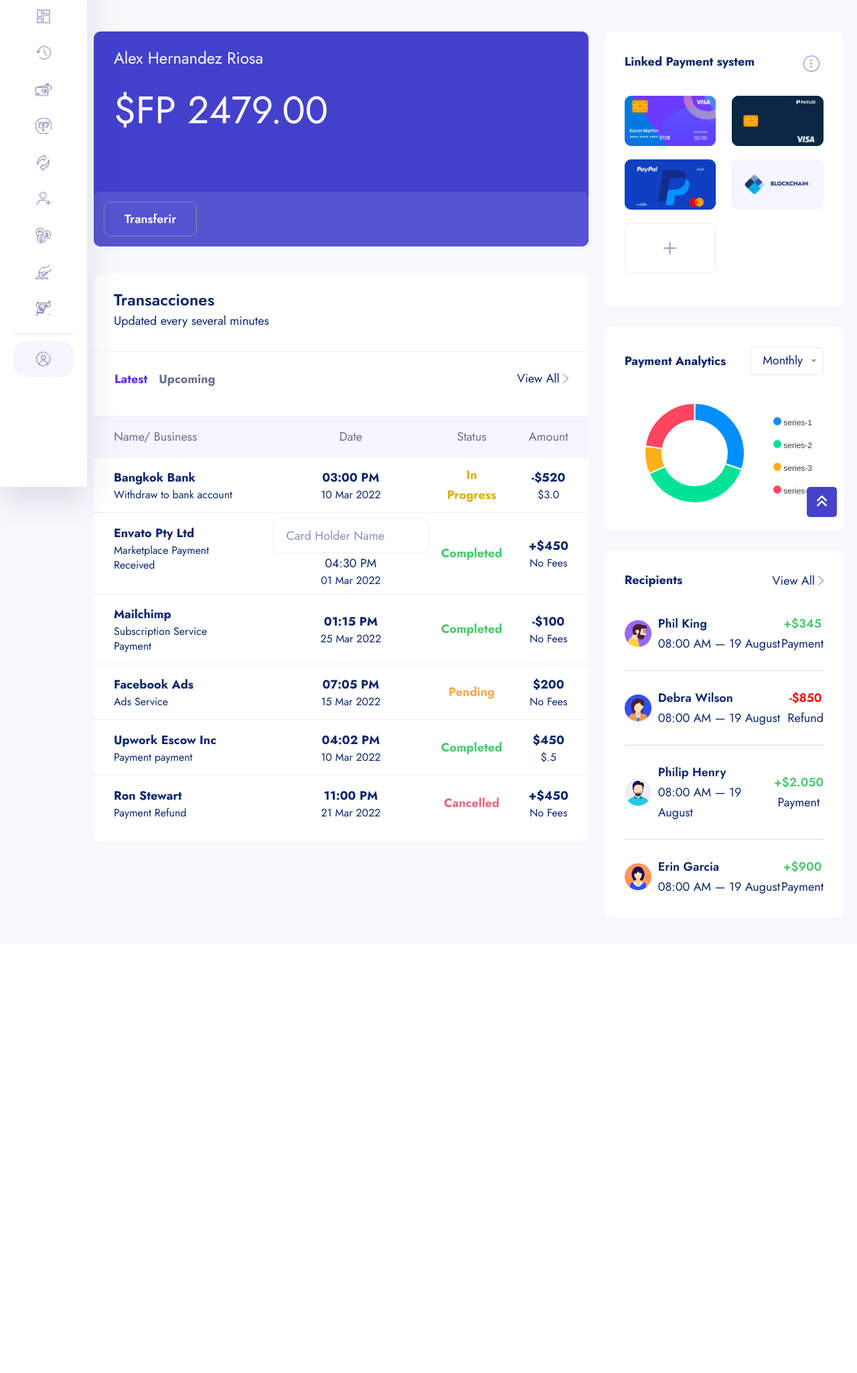
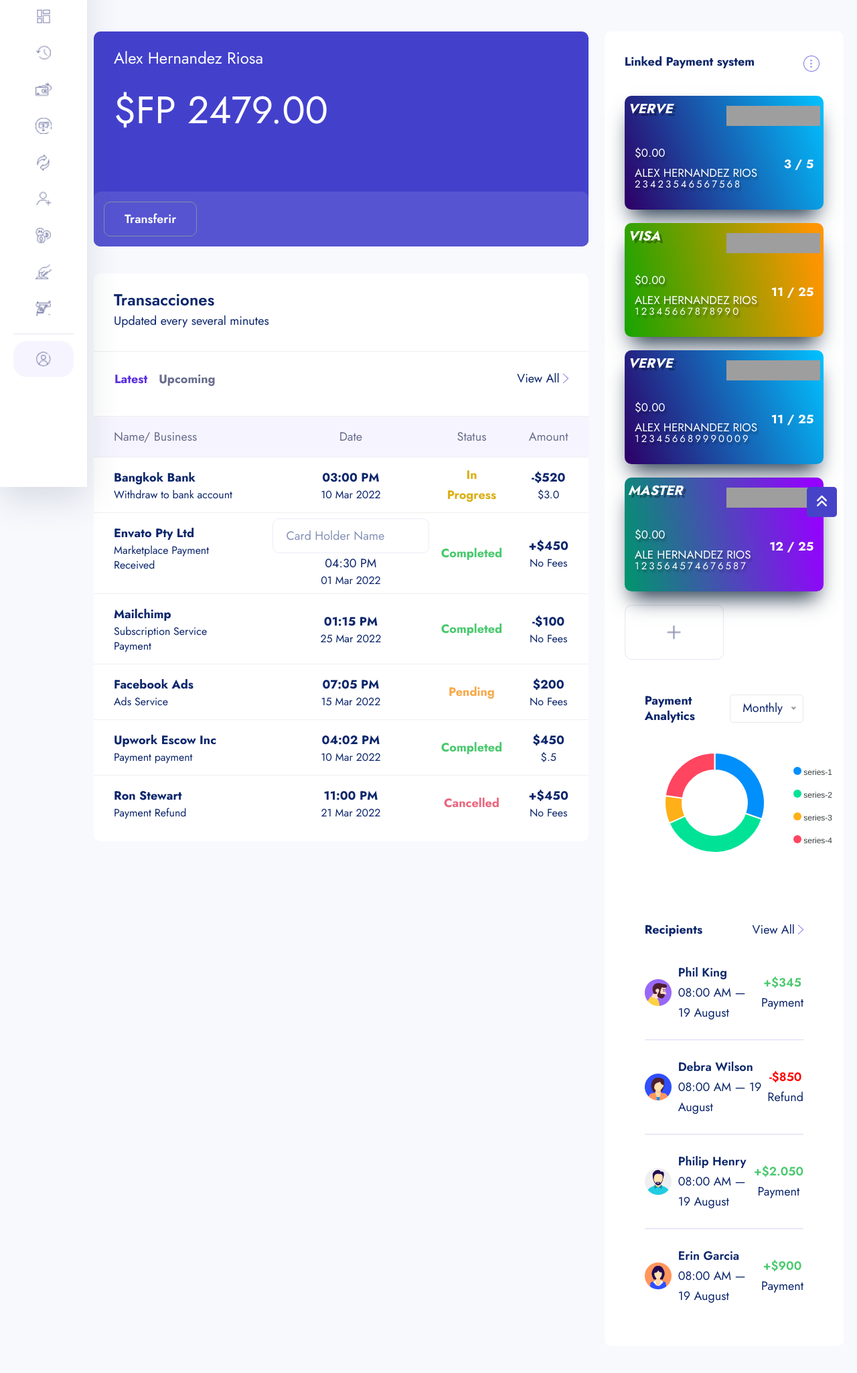
Before and after one commit to AlexhHr23/Fortibank, a Django app: page /account/dashboard/ in a window 1280 px wide. Shown: the part 73-2123 px from the top of the page at 67% size. Before the commit the page ends 1408 px from the top, so only its background shows below. Run offline with Django 4.2, Linux system fonts and the light colour scheme; a user stored in the database is signed in; data comes from the database, SQL or seed files in the repository; both versions use the stored data as it was after the commit; some libraries are stand-ins or nearby versions; grey boxes are pictures that could not be loaded.

Commit message:
Agregar tipos de tarjetas al frotend

```diff
--- a/account/views.py
+++ b/account/views.py
@@ -4,6 +4,7 @@
 from django.contrib import messages
 from django.contrib.auth.decorators import login_required
 from core.forms import CrediCardForm
+from core.models import CreditCard
 
 
 
@@ -66,6 +67,7 @@
               return redirect("account:kyc-reg")
 
         account = Account.objects.get(user=request.user)
+        credit_card = CreditCard.objects.filter(user=request.user).order_by("-id")
 
         if request.method == "POST":
             form = CrediCardForm(request.POST)
@@ -87,5 +89,6 @@
         "kyc": kyc,
         "account": account,
         "form": form,
+        "credit_card": credit_card,
     }
     return render(request, "account/dashboard.html", context)
--- a/templates/account/dashboard.html
+++ b/templates/account/dashboard.html
@@ -9,7 +9,7 @@
         <div class="container-fruid">
             {% if form.errors %}
             <div class="alert alert-danger">
-                        <strong>{{form.errors  }}</strong>
+                <strong>{{form.errors }}</strong>
             </div>
             {% endif %}
             <div class="row">
@@ -19,7 +19,7 @@
                             <div class="top-area">
                                 <div class="left-side">
                                     <h5>{{ kyc.full_name|title }}</h5>
-                                        <h2>$FP  {{ account.account_balance|floatformat:'0.2f' }}</h2>
+                                    <h2>$FP {{ account.account_balance|floatformat:'0.2f' }}</h2>
                                     <!-- <h5 class="receive">Last Received <span>$25,700.00</span></h5> -->
                                 </div>
                                 <div class="right-side">
@@ -53,10 +53,14 @@
                             <div class="top-area d-flex align-items-center justify-content-between">
                                 <ul class="nav nav-tabs" role="tablist">
                                     <li class="nav-item" role="presentation">
-                                            <button class="nav-link active" id="latest-tab" data-bs-toggle="tab" data-bs-target="#latest" type="button" role="tab" aria-controls="latest" aria-selected="true">Latest</button>
+                                        <button class="nav-link active" id="latest-tab" data-bs-toggle="tab"
+                                            data-bs-target="#latest" type="button" role="tab" aria-controls="latest"
+                                            aria-selected="true">Latest</button>
                                     </li>
                                     <li class="nav-item" role="presentation">
-                                            <button class="nav-link" id="upcoming-tab" data-bs-toggle="tab" data-bs-target="#upcoming" type="button" role="tab" aria-controls="upcoming" aria-selected="false">Upcoming</button>
+                                        <button class="nav-link" id="upcoming-tab" data-bs-toggle="tab"
+                                            data-bs-target="#upcoming" type="button" role="tab" aria-controls="upcoming"
+                                            aria-selected="false">Upcoming</button>
                                     </li>
                                 </ul>
                                 <div class="view-all d-flex align-items-center">
@@ -65,7 +69,8 @@
                                 </div>
                             </div>
                             <div class="tab-content mt-40">
-                                    <div class="tab-pane fade show active" id="latest" role="tabpanel" aria-labelledby="latest-tab">
+                                <div class="tab-pane fade show active" id="latest" role="tabpanel"
+                                    aria-labelledby="latest-tab">
                                     <div class="table-responsive">
                                         <table class="table">
                                             <thead>
@@ -313,7 +318,8 @@
                                 <h6>Linked Payment system</h6>
                                 <div class="right-side">
                                     <div class="dropdown-area">
-                                            <button type="button" id="dropdownMenuButton1" data-bs-toggle="dropdown" aria-expanded="false">
+                                        <button type="button" id="dropdownMenuButton1" data-bs-toggle="dropdown"
+                                            aria-expanded="false">
                                             <img src="{% static 'assets1/images/icon/option.png' %}" alt="icon">
                                         </button>
                                         <ul class="dropdown-menu" aria-labelledby="dropdownMenuButton1">
@@ -324,38 +330,65 @@
                                 </div>
                             </div>
                             <div class="row">
-                                    <div class="col-6">
-                                        <div class="single-card">
-                                            <button type="button" class="reg w-100" data-bs-toggle="modal" data-bs-target="#cardMod">
-                                                <img src="{% static 'assets1/images/visa-card.png' %}" alt="image" class="w-100">
-                                            </button>
+
+
+                                {% for c in credit_card %}
+                                    <div class="col-12">
+                                        <div class="card__main">
+                                            <div class="{% if c.card_type == 'verve' %}Front_card{% endif %}  {% if c.card_type == 'master'%}masterCard{% endif %}  {% if c.card_type == 'visa' %}visaCard{% endif %}">
+                                                <div class="top_card">
+                                                    <span class="visa">{{ c.card_type|upper }}</span>
+                                                    <div class="logo">
+                                                        <img src="https://upload.wikimedia.org/wikipedia/commons/2/23/Verve_Image.png"
+                                                            class="logo" alt="logo" />
+                                                    </div>
+                                                </div>
+                                                <div class="middle_card" style="margin-top: 32px; margin-right:  2px; ">
+                                                    <!-- <span class="chip"></span>  -->
+                                                    <div class="card_number">{{c.number}}</div>
+                                                </div>
+                                                <div class="bottom_card">
+                                                    <div class="card_info">
+                                                        <div class="card_holder_name" style="text-align: left;">${{c.amount|floatformat:"0.2f" }}</div>
+                                                        <div class="card_holder_name">{{ c.name }}</div>
+                                                    </div>
+                                                    <div class="cardf_info">
+                                                        <div class="card_dholder_info">
+                                                            <span class="expire_month">{{ c.month }}</span>
+                                                            <span class="slash">/</span>
+                                                            <span class="expire_year">{{ c.year }}</span>
+                                                        </div>
+                                                    </div>
+                                                </div>
+                                            </div>
+                                    </div>
+                                {% endfor %}
+
+                                    <div class="back_card">
+                                        <div class="top_card">
+                                            <span class="black_strip"></span>
+                                            <div class="cvc_strip">
+                                                <span class="cvc_number">000</span>
+                                            </div>
+                                        </div>
+                                        <div class="bottom_card">
+                                            <div class="flex">
+                                                <span class="sticker"></span>
+                                                <div class="logo1">
+                                                    <span></span>
+                                                    <span></span>
+                                                    <span></span>
+                                                </div>
+                                            </div>
+                                        </div>
                                     </div>
                                 </div>
                                 <div class="col-6">
                                     <div class="single-card">
-                                            <button type="button" class="reg w-100" data-bs-toggle="modal" data-bs-target="#cardMod">
-                                                <img src="{% static 'assets1/images/paylio-card.png' %}" alt="image" class="w-100">
-                                            </button>
-                                        </div>
-                                    </div>
-                                    <div class="col-6">
-                                        <div class="single-card">
-                                            <button type="button" class="reg w-100" data-bs-toggle="modal" data-bs-target="#cardMod">
-                                                <img src="{% static 'assets1/images/paypal-card.png' %}" alt="image" class="w-100">
-                                            </button>
-                                        </div>
-                                    </div>
-                                    <div class="col-6">
-                                        <div class="single-card">
-                                            <button type="button" class="reg w-100" data-bs-toggle="modal" data-bs-target="#cardMod">
-                                                <img src="{% static 'assets1/images/blockchain-card.png' %}" alt="image" class="w-100">
-                                            </button>
-                                        </div>
-                                    </div>
-                                    <div class="col-6">
-                                        <div class="single-card">
-                                            <button type="button" class="reg w-100" data-bs-toggle="modal" data-bs-target="#addcardMod">
-                                                <img src="{% static 'assets1/images/add-new.png' %}" alt="image" class="w-100">
+                                        <button type="button" class="reg w-100" data-bs-toggle="modal"
+                                            data-bs-target="#addcardMod">
+                                            <img src="{% static 'assets1/images/add-new.png' %}" alt="image"
+                                                class="w-100">
                                         </button>
                                     </div>
                                 </div>
@@ -455,7 +488,8 @@
                     <div class="modal-dialog modal-dialog-centered">
                         <div class="modal-content">
                             <div class="modal-header justify-content-center">
-                                    <button type="button" class="btn-close" data-bs-dismiss="modal" aria-label="Close"><i class="fa-solid fa-xmark"></i></button>
+                                <button type="button" class="btn-close" data-bs-dismiss="modal" aria-label="Close"><i
+                                        class="fa-solid fa-xmark"></i></button>
                             </div>
                             <div class="main-content">
                                 <div class="top-area mb-40 mt-40 text-center">
@@ -470,13 +504,17 @@
                                 <div class="tab-area d-flex align-items-center justify-content-between">
                                     <ul class="nav nav-tabs mb-30" role="tablist">
                                         <li class="nav-item" role="presentation">
-                                                <button class="btn-link" id="cancel-tab" data-bs-toggle="tab" data-bs-target="#cancel" type="button" role="tab" aria-controls="cancel" aria-selected="false">
+                                            <button class="btn-link" id="cancel-tab" data-bs-toggle="tab"
+                                                data-bs-target="#cancel" type="button" role="tab" aria-controls="cancel"
+                                                aria-selected="false">
                                                 <img src="{% static 'assets1/images/icon/limit.png' %}" alt="icon">
                                                 Set transfer limit
                                             </button>
                                         </li>
                                         <li class="nav-item" role="presentation">
-                                                <button class="d-none" id="limit-tab" data-bs-toggle="tab" data-bs-target="#limit" type="button" role="tab" aria-controls="limit" aria-selected="true"></button>
+                                            <button class="d-none" id="limit-tab" data-bs-toggle="tab"
+                                                data-bs-target="#limit" type="button" role="tab" aria-controls="limit"
+                                                aria-selected="true"></button>
                                         </li>
                                         <li>
                                             <button>
@@ -487,7 +525,8 @@
                                     </ul>
                                 </div>
                                 <div class="tab-content mt-30">
-                                        <div class="tab-pane fade show active" id="limit" role="tabpanel" aria-labelledby="limit-tab">
+                                    <div class="tab-pane fade show active" id="limit" role="tabpanel"
+                                        aria-labelledby="limit-tab">
                                         <div class="bottom-area">
                                             <p class="history">Transaction History : <span>20</span></p>
                                             <ul>
@@ -549,7 +588,8 @@
                                                         <option value="3">USD</option>
                                                     </select>
                                                 </div>
-                                                    <div class="bottom-area d-flex align-items-center justify-content-between">
+                                                <div
+                                                    class="bottom-area d-flex align-items-center justify-content-between">
                                                     <a href="javascript:void(0)" class="cmn-btn cancel">Cancel and
                                                         Back</a>
                                                     <a href="javascript:void(0)" class="cmn-btn">Confirm Transfer
@@ -579,7 +619,8 @@
                         <div class="modal-content">
                             <div class="modal-header justify-content-between">
                                 <h6>Add Card</h6>
-                                    <button type="button" class="btn-close" data-bs-dismiss="modal" aria-label="Close"><i class="fa-solid fa-xmark"></i></button>
+                                <button type="button" class="btn-close" data-bs-dismiss="modal" aria-label="Close"><i
+                                        class="fa-solid fa-xmark"></i></button>
                             </div>
                             <form method="POST">
                                 {% csrf_token %}
@@ -652,13 +693,15 @@
                         <div class="modal-content">
                             <div class="modal-header justify-content-between">
                                 <h5>Transaction Details</h5>
-                                    <button type="button" class="btn-close" data-bs-dismiss="modal" aria-label="Close"><i class="fa-solid fa-xmark"></i></button>
+                                <button type="button" class="btn-close" data-bs-dismiss="modal" aria-label="Close"><i
+                                        class="fa-solid fa-xmark"></i></button>
                             </div>
                             <div class="main-content">
                                 <div class="row">
                                     <div class="col-sm-5 text-center">
                                         <div class="icon-area">
-                                                <img src="{% static 'assets1/images/icon/transaction-details-icon.png' %}" alt="icon">
+                                            <img src="{% static 'assets1/images/icon/transaction-details-icon.png' %}"
+                                                alt="icon">
                                         </div>
                                         <div class="text-area">
                                             <h6>Envato Pty Ltd</h6>
--- a/templates/partials/dashboard-base.html
+++ b/templates/partials/dashboard-base.html
@@ -19,6 +19,8 @@
     <link rel="stylesheet" href="{% static 'assets1/css/plugin/animate.css' %}">
     <link rel="stylesheet" href="{% static 'assets1/css/style.css' %}">
 </head>
+
+
 
 <body>
     <!-- start preloader -->
```
Also changed, not shown: db.sqlite3. Lines whose indentation alone changed are shown as unchanged.
